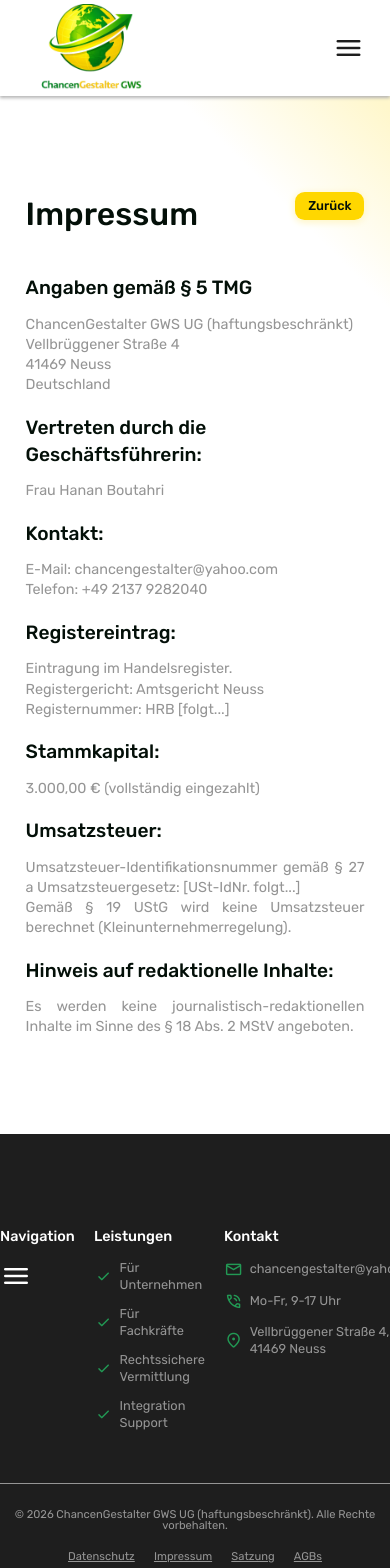
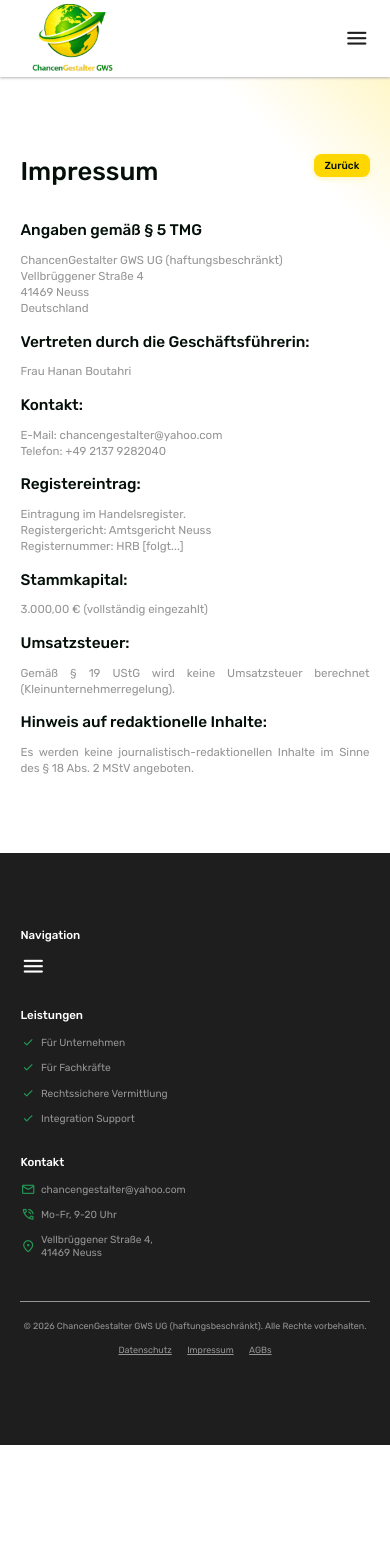
Before and after one commit to helix-gpo/chancen-gestalter-website, an Angular app: page /impressum in a window 390 px wide. Shown: the top 1568 px of the page. After the commit the page ends 1445 px from the top, so only its background shows below. Built offline with nearby package versions, Linux system fonts and the light colour scheme.

Commit message:
Mobile Screen + Menu Button und Anzeige

```diff
--- a/src/app/app.css
+++ b/src/app/app.css
@@ -255,3 +255,20 @@
     gap: 2.4rem;
   }
 }
+
+
+@media (max-width: 48em) {
+  .footer {
+    padding: 0 3.2rem;
+  }
+
+  .top-grid {
+    max-width: 120rem;
+    padding-top: 12rem;
+    margin: 0 auto;
+
+    display: flex;
+    flex-direction: column;
+    gap: 4.8rem;
+  }
+}
--- a/src/app/app.html
+++ b/src/app/app.html
@@ -109,7 +109,7 @@
               [iconColor]="'#229954'"
               [iconSize]="'2.4rem'"
             ></app-icon>
-            <p>Mo-Fr, 9-17 Uhr</p>
+            <p>Mo-Fr, 9-20 Uhr</p>
           </li>
           <li>
             <app-icon
@@ -130,7 +130,6 @@
       <div class="contact-links">
         <p (click)="routing('datenschutz')">Datenschutz</p>
         <p (click)="routing('impressum')">Impressum</p>
-        <p (click)="downloadSatzung()">Satzung</p>
         <p (click)="downloadAGBs()">AGBs</p>
       </div>
     </div>
--- a/src/app/app.ts
+++ b/src/app/app.ts
@@ -1,6 +1,8 @@
 import { Component, inject, signal } from '@angular/core';
 import { Router, RouterOutlet } from '@angular/router';
 import { Icon } from './util/icon/icon';
+import { MatDialog } from '@angular/material/dialog';
+import { MenuModal } from './util/menu-modal/menu-modal';
 
 @Component({
   selector: 'app-root',
@@ -11,6 +13,7 @@ import { Icon } from './util/icon/icon';
 export class App {
   protected readonly title = signal('chancen-gestalter-website');
 
+  private dialog: MatDialog = inject(MatDialog);
   private router: Router = inject(Router);
 
   ngOnInit() {
@@ -63,6 +66,14 @@ export class App {
   }
 
   handleMenuButtonClick() {
-    // todo: menu button
+    let dialogRef = this.dialog.open(MenuModal, {
+      panelClass: 'menu-modal',
+    });
+
+    if (dialogRef) {
+      dialogRef.afterClosed().subscribe((element) => {
+        this.scrollToElementByButton(element);
+      });
+    }
   }
 }
--- a/src/app/pages/impressum/impressum.html
+++ b/src/app/pages/impressum/impressum.html
@@ -29,14 +29,8 @@
 
     <h2 class="d-headline">Umsatzsteuer:</h2>
     <p class="d-headline-text">
-      Umsatzsteuer-Identifikationsnummer gemäß § 27 a Umsatzsteuergesetz: [USt-IdNr. folgt...]
-      <!-- todo: USt-IdNr. einfügen dann -->
-    </p>
-    <!-- todo: ODER -->
-    <p class="d-headline-text">
       Gemäß § 19 UStG wird keine Umsatzsteuer berechnet (Kleinunternehmerregelung).
     </p>
-    <!-- todo: Das richtige von beiden auswählen -->
 
     <h2 class="d-headline">Hinweis auf redaktionelle Inhalte:</h2>
     <p class="d-headline-text">
--- a/src/app/pages/main/main.css
+++ b/src/app/pages/main/main.css
@@ -209,6 +209,13 @@ section {
     color: var(--main-text-color-footer);
     line-height: 1.6;
     text-align: center;
+  }
+}
+
+@media (max-width: 52em) {
+  .hero-picture img {
+    width: 100%;
+    height: auto;
   }
 }
 
--- a/src/app/pages/main/main.html
+++ b/src/app/pages/main/main.html
@@ -628,7 +628,7 @@
           </span>
           <div class="info-angabe">
             <p class="info-head">Erreichbar</p>
-            <p class="info-body">Mo-Fr, 9-17 Uhr</p>
+            <p class="info-body">Mo-Fr, 9-20 Uhr</p>
           </div>
         </div>
         <div class="info-container respone-time">
--- /dev/null
+++ b/src/app/util/menu-modal/menu-modal.css
@@ -0,0 +1,43 @@
+.modal-wrapper {
+  width: 100%;
+  height: 100%;
+  color: var(--main-text-color-light);
+  padding: 12rem 6.4rem;
+  display: flex;
+  flex-direction: column;
+  background-color: var(--main-accent-green);
+}
+
+.main-nav {
+  width: 100%;
+  height: 100%;
+}
+
+.main-nav-list {
+  display: flex;
+  flex-direction: column;
+  align-items: center;
+  justify-content: space-between;
+
+  height: 100%;
+  list-style: none;
+}
+
+.main-nav-list button {
+  font-family: inherit;
+  font-size: 2rem;
+  font-weight: 500;
+  cursor: pointer;
+  border: none;
+  background: none;
+  color: var(--main-text-color-light);
+  transition: all 0.3s;
+}
+
+.main-nav-list button:hover {
+  color: var(--main-white-hover);
+}
+
+.main-nav-list button:active {
+  color: var(--main-white-active);
+}
--- /dev/null
+++ b/src/app/util/menu-modal/menu-modal.html
@@ -0,0 +1,32 @@
+<div class="modal-wrapper">
+  <nav class="main-nav">
+    <ul class="main-nav-list">
+      <li>
+        <button class="main-nav-link-button" (click)="closeModal('leistung')">
+          Leistungsbereiche
+        </button>
+      </li>
+      <li>
+        <button class="main-nav-link-button" (click)="closeModal('working')">Über Uns</button>
+      </li>
+      <li>
+        <button class="main-nav-link-button" (click)="closeModal('zusammenarbeit')">
+          Zusammenarbeit
+        </button>
+      </li>
+      <li>
+        <button class="main-nav-link-button" (click)="closeModal('vermittlung')">
+          Vermittlung
+        </button>
+      </li>
+      <li>
+        <button class="main-nav-link-button" (click)="closeModal('questions')">Q&A</button>
+      </li>
+      <li>
+        <button class="main-nav-link cta-link" (click)="closeModal('contact')">
+          Kontakt aufnehmen
+        </button>
+      </li>
+    </ul>
+  </nav>
+</div>
--- /dev/null
+++ b/src/app/util/menu-modal/menu-modal.ts
@@ -0,0 +1,16 @@
+import { Component, inject } from '@angular/core';
+import { MatDialogRef } from '@angular/material/dialog';
+
+@Component({
+  selector: 'app-menu-modal',
+  imports: [],
+  templateUrl: './menu-modal.html',
+  styleUrl: './menu-modal.css',
+})
+export class MenuModal {
+  private dialogRef: MatDialogRef<MenuModal> = inject(MatDialogRef);
+
+  public closeModal(element: string) {
+    this.dialogRef.close(element);
+  }
+}
--- a/src/styles.css
+++ b/src/styles.css
@@ -47,7 +47,7 @@ html {
 
 @media (max-width: 27em) {
   html {
-    font-size: 50%;
+    font-size: 40%;
   }
 }
 
@@ -129,3 +129,32 @@ input {
   --contact-icon-green: #4ead76;
   --contact-text-color-green: #bde0cc;
 }
+
+/* width */
+::-webkit-scrollbar {
+  width: 0.8rem;
+}
+
+/* Track */
+::-webkit-scrollbar-track {
+  box-shadow: inset 0 0 5px var(--main-accent-green);
+  border-radius: 10px;
+}
+
+/* Handle */
+::-webkit-scrollbar-thumb {
+  background: var(--main-accent-green);
+  border-radius: 10px;
+}
+
+/* Handle on hover */
+::-webkit-scrollbar-thumb:hover {
+  background: var(--main-accent-green-hover);
+  cursor: pointer;
+}
+
+/* Modal Class */
+.menu-modal {
+  width: 100%;
+  height: 100%;
+}
```
Also changed, not shown: 2 other files (tests, documents, lock files or other folders).
